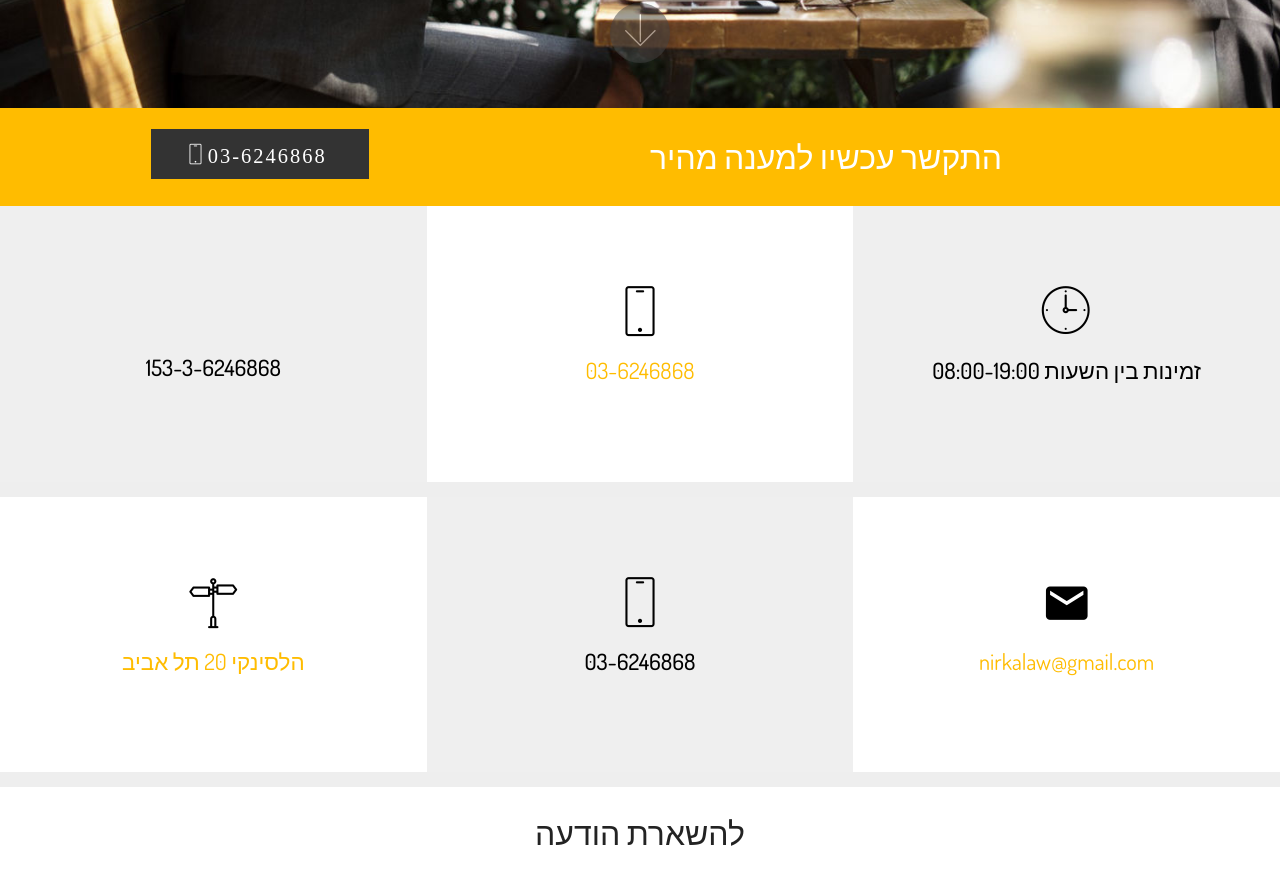
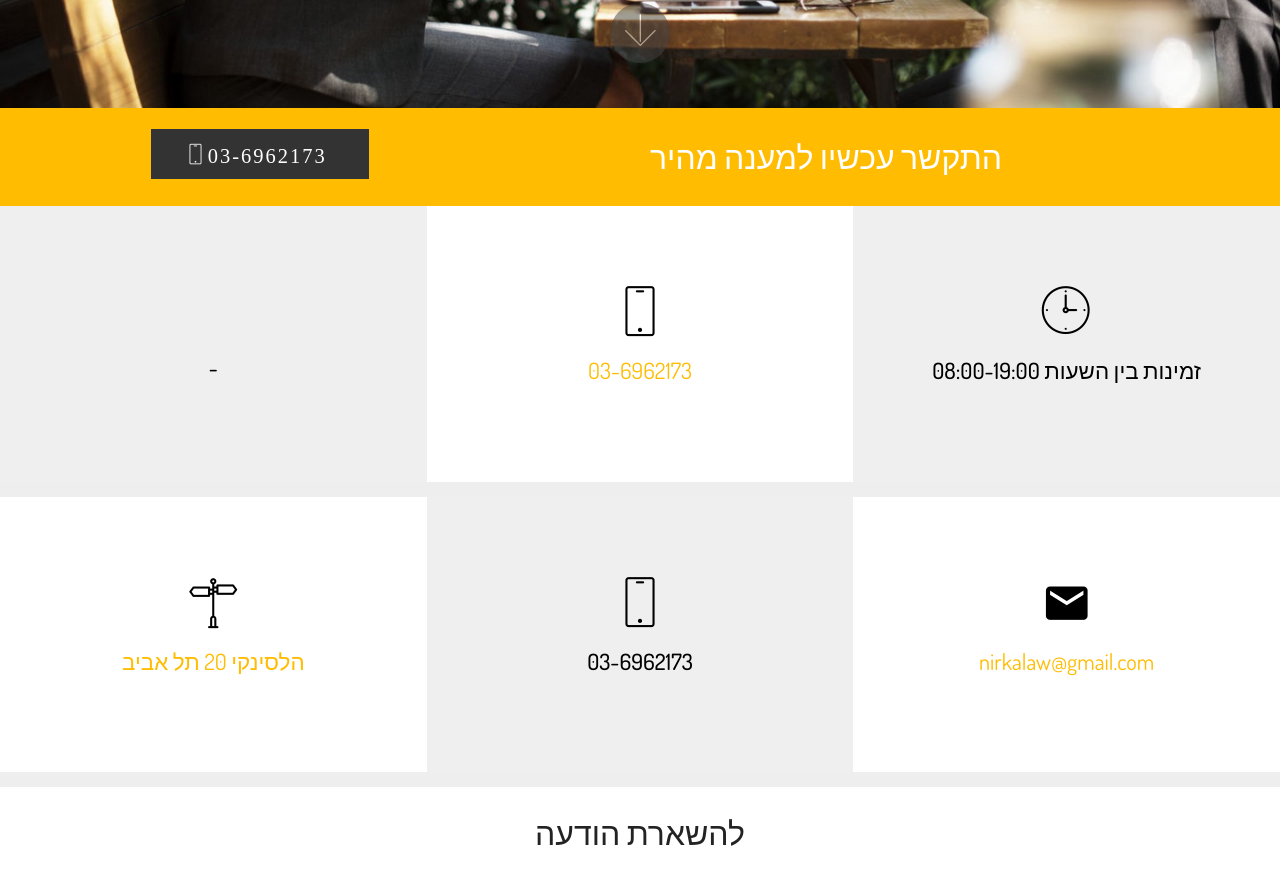
Before and after one commit to avivyshk/avivyshk.github.io, a plain HTML site: page contact-us.html in a window 1280 px wide. Shown: the part 431-1303 px from the top of the page. Drawn offline with nearby package versions, Linux system fonts and the light colour scheme; files whose address does not match are found by name; a web font is replaced by a local one.

Commit message:
תיקון טלפונים

```diff
--- a/contact-us.html
+++ b/contact-us.html
@@ -115,7 +115,7 @@
                     <h3 class="mbr-fonts-style mbr-section-title display-2">התקשר עכשיו למענה מהיר</h3>
                 </div>
             </div>
-            <div class="col-md-4 mbr-section-btn"><a href="tel:03-6246868" class="btn btn-black display-4"><span class="mbri-mobile mbr-iconfont mbr-iconfont-btn">03-6246868</span></a></div>
+            <div class="col-md-4 mbr-section-btn"><a href="tel:03-6962173" class="btn btn-black display-4"><span class="mbri-mobile mbr-iconfont mbr-iconfont-btn">03-6962173</span></a></div>
         </div>
     </div>
 </section>
@@ -134,13 +134,13 @@
 
             <div class="col-md-3 col-sm-6 stats-item col-md-4">
                 <span class="mbr-iconfont mbri-mobile"></span>
-                <h2 class="heading mbr-card-title mbr-fonts-style display-5"><a href="tel:036246868">03-6246868</a></h2>
+                <h2 class="heading mbr-card-title mbr-fonts-style display-5"><a href="tel:036246868">03-6962173</a></h2>
 
             </div>
 
             <div class="col-md-3 col-sm-6 stats-item col-md-4">
                 <span class="mbr-iconfont imind-fax"></span>
-                <h2 class="heading mbr-card-title mbr-fonts-style display-5">153-3-6246868</h2>
+                <h2 class="heading mbr-card-title mbr-fonts-style display-5">-</h2>
 
             </div>
 
@@ -163,7 +163,7 @@
 
             <div class="col-md-3 col-sm-6 stats-item col-md-4">
                 <span class="mbr-iconfont mbri-mobile"></span>
-                <h2 class="heading mbr-card-title mbr-fonts-style display-5">03-6246868</h2>
+                <h2 class="heading mbr-card-title mbr-fonts-style display-5">03-6962173</h2>
 
             </div>
 
```
